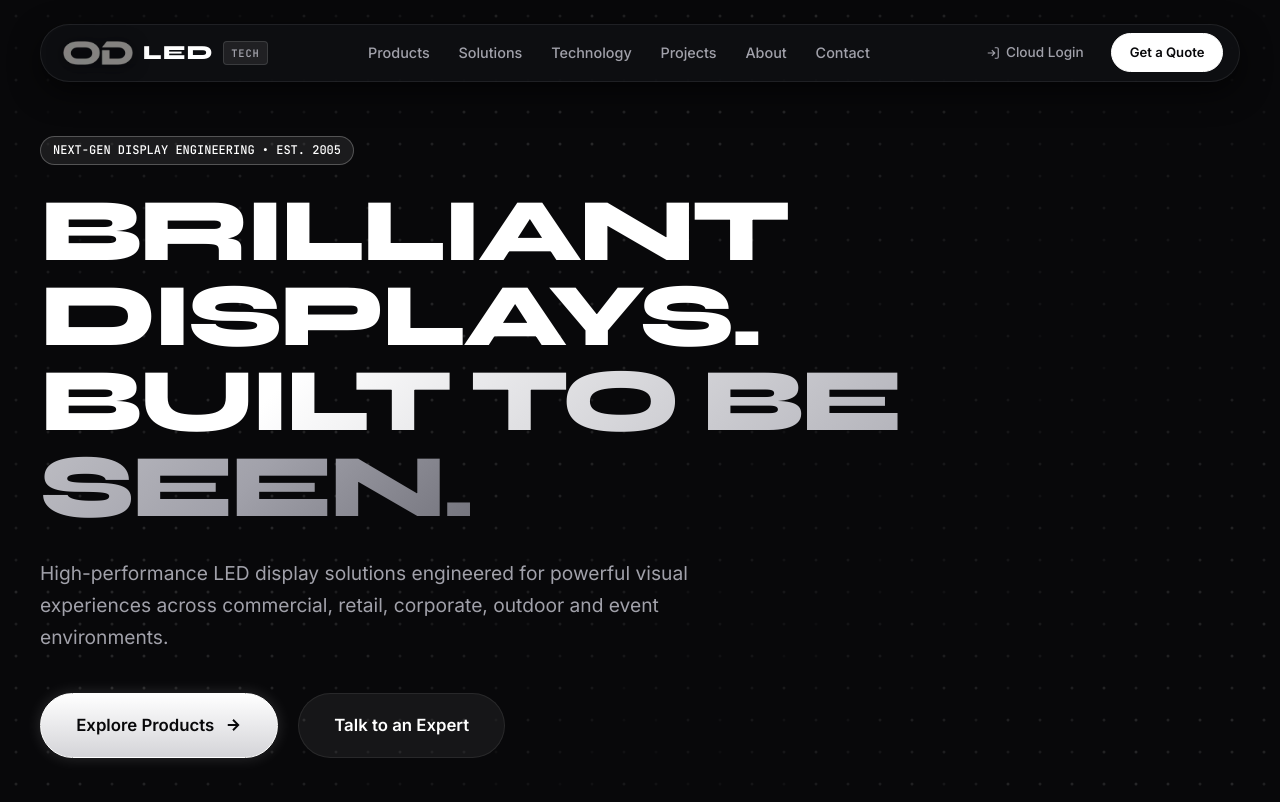
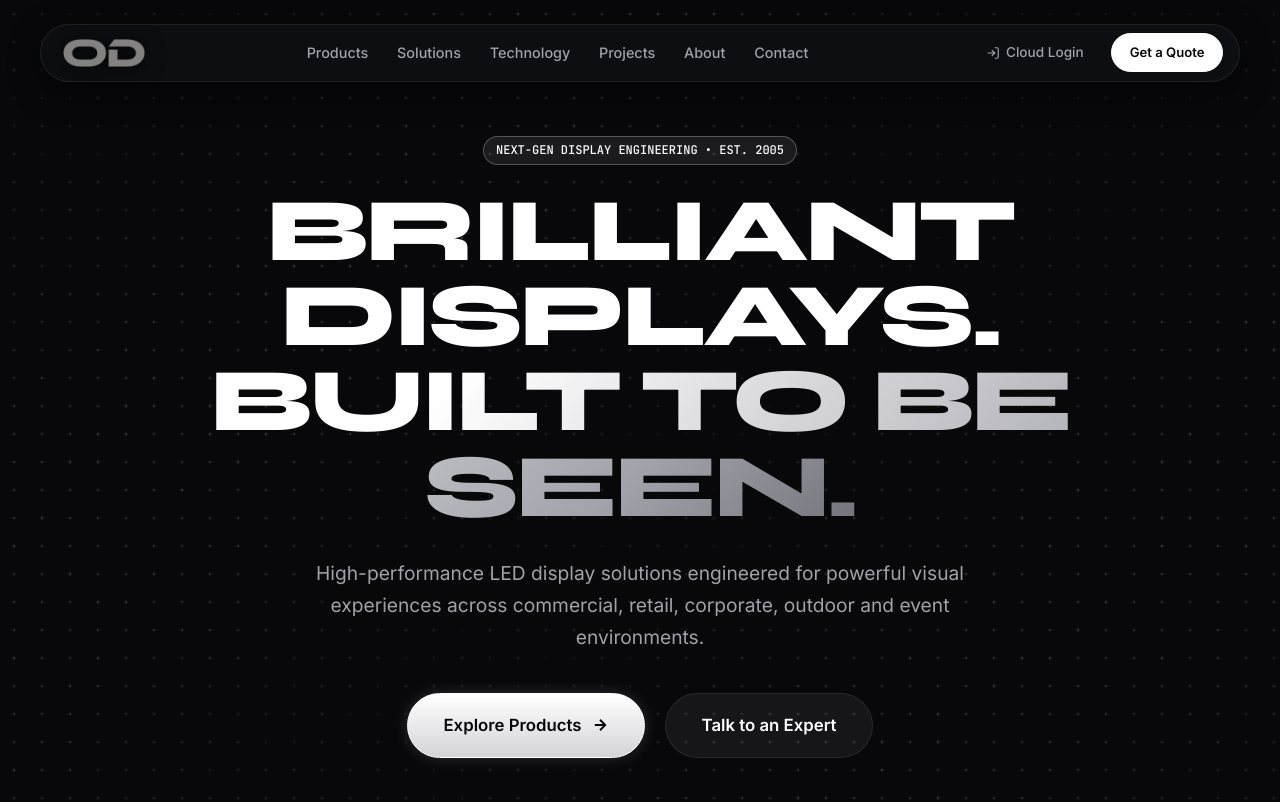
Before and after one commit to pjtssv2009-cmd/odled, a website built with Vite: page index.html in a window 1280 px wide. Shown: the top 802 px of the page. Built offline with nearby package versions, Linux system fonts and the light colour scheme; animation ran at ten frames a second.

Commit message:
Remove LED tag from navbar/footer brand logos, center-align hero text and metrics, and enable vibrant full-color RGB hover effects on hero canvas pixels

```diff
--- a/index.html
+++ b/index.html
@@ -22,9 +22,7 @@
     <div class="container-wide">
       <nav class="nav-wrapper" aria-label="Main Navigation">
         <a href="/" class="brand-logo" aria-label="ODLED Home">
-          <img src="/src/assets/images/od-logo.png" alt="OD" class="brand-logo-img">
-          <span>LED</span>
-          <span class="brand-badge">TECH</span>
+          <img src="/src/assets/images/od-logo.png" alt="ODLED" class="brand-logo-img">
         </a>
 
         <ul class="nav-links">
@@ -842,9 +840,8 @@
     <div class="container">
       <div class="footer-top">
         <div class="footer-brand">
-          <a href="/" class="brand-logo" style="margin-bottom: 0.5rem;">
-            <img src="/src/assets/images/od-logo.png" alt="OD" class="brand-logo-img">
-            <span>LED</span>
+          <a href="/" class="brand-logo" style="margin-bottom: 0.5rem;" aria-label="ODLED Home">
+            <img src="/src/assets/images/od-logo.png" alt="ODLED" class="brand-logo-img">
           </a>
           <p>
             High-performance LED display technology and digital video wall solutions for spaces that demand attention.
--- a/src/css/components.css
+++ b/src/css/components.css
@@ -137,25 +137,35 @@
 .hero-content {
   position: relative;
   z-index: 2;
-  max-width: 950px;
+  max-width: 980px;
+  margin: 0 auto;
+  text-align: center;
+  display: flex;
+  flex-direction: column;
+  align-items: center;
 }
 
 .hero-headline {
   margin-bottom: 1.8rem;
+  text-align: center;
 }
 
 .hero-subtext {
   font-size: clamp(1.1rem, 1.5vw, 1.35rem);
   color: var(--text-secondary);
   line-height: 1.65;
-  max-width: 680px;
+  max-width: 720px;
+  margin-left: auto;
+  margin-right: auto;
   margin-bottom: 2.5rem;
   font-weight: 400;
+  text-align: center;
 }
 
 .hero-cta-group {
   display: flex;
   align-items: center;
+  justify-content: center;
   flex-wrap: wrap;
   gap: 1.25rem;
   margin-bottom: 3.5rem;
@@ -164,14 +174,21 @@
 .hero-metrics-strip {
   display: flex;
   align-items: center;
+  justify-content: center;
+  flex-wrap: wrap;
   gap: clamp(1.5rem, 4vw, 3.5rem);
   padding-top: 2rem;
   border-top: 1px solid var(--border-subtle);
+  width: 100%;
+  max-width: 900px;
+  margin: 0 auto;
 }
 
 .hero-metric-item {
   display: flex;
   flex-direction: column;
+  align-items: center;
+  text-align: center;
   gap: 0.2rem;
 }
 
@@ -198,7 +215,7 @@
   height: 100%;
   z-index: 1;
   pointer-events: none;
-  opacity: 0.55;
+  opacity: 0.85;
 }
 
 /* Introduction Section */
--- a/src/css/layout.css
+++ b/src/css/layout.css
@@ -35,21 +35,28 @@
 
 /* Brand Logo */
 .brand-logo {
-  display: flex;
+  display: inline-flex;
   align-items: center;
   gap: 0.6rem;
-  font-family: var(--font-display);
-  font-size: 1.25rem;
-  font-weight: 800;
-  letter-spacing: 0.05em;
   color: #ffffff;
+  transition: opacity var(--transition-fast);
+}
+
+.brand-logo:hover {
+  opacity: 0.9;
 }
 
 .brand-logo-img {
-  height: 24px;
+  height: 28px;
   width: auto;
+  max-width: 110px;
   object-fit: contain;
-  filter: drop-shadow(0 2px 8px rgba(0, 0, 0, 0.6));
+  filter: drop-shadow(0 2px 10px rgba(0, 0, 0, 0.7));
+  transition: transform var(--transition-fast);
+}
+
+.brand-logo:hover .brand-logo-img {
+  transform: scale(1.04);
 }
 
 .brand-badge {
--- a/src/js/hero-canvas.js
+++ b/src/js/hero-canvas.js
@@ -1,20 +1,23 @@
 /**
- * Hero Canvas: Interactive LED Matrix & Ambient Silver Particle Visualizer
+ * Hero Canvas: Interactive Full-Color Chromatic LED Matrix Visualizer
+ * In resting state, subtle monochrome silver matrix dots pulse.
+ * While hovering in the hero section, pixels dynamically ignite in vibrant, colorful RGB spectrum.
  */
 export function initHeroCanvas() {
   const canvas = document.getElementById('hero-canvas');
   if (!canvas) return;
 
+  const heroSection = document.getElementById('hero') || canvas.closest('.section-hero') || canvas.parentElement;
   const ctx = canvas.getContext('2d');
   let animationFrameId;
   let width, height;
   let dots = [];
-  const spacing = 32; // Grid spacing in px
-  let mouse = { x: -1000, y: -1000, radius: 180 };
+  const spacing = 28; // Grid spacing in px
+  let mouse = { x: -1000, y: -1000, radius: 190 };
 
   function resize() {
-    width = canvas.width = canvas.parentElement.offsetWidth;
-    height = canvas.height = canvas.parentElement.offsetHeight;
+    width = canvas.width = heroSection.offsetWidth;
+    height = canvas.height = heroSection.offsetHeight;
     createGrid();
   }
 
@@ -28,8 +31,7 @@ export function initHeroCanvas() {
         dots.push({
           x: c * spacing + (spacing / 2),
           y: r * spacing + (spacing / 2),
-          baseAlpha: 0.1 + Math.random() * 0.08,
-          currentAlpha: 0.12,
+          baseAlpha: 0.08 + Math.random() * 0.06,
           radius: 1.5
         });
       }
@@ -37,13 +39,29 @@ export function initHeroCanvas() {
   }
 
   window.addEventListener('resize', resize);
-  window.addEventListener('mousemove', (e) => {
+
+  // Track hover only within hero section
+  heroSection.addEventListener('mousemove', (e) => {
     const rect = canvas.getBoundingClientRect();
     mouse.x = e.clientX - rect.left;
     mouse.y = e.clientY - rect.top;
   });
 
-  window.addEventListener('mouseleave', () => {
+  heroSection.addEventListener('mouseleave', () => {
+    mouse.x = -1000;
+    mouse.y = -1000;
+  });
+
+  // Global touch support for mobile devices
+  heroSection.addEventListener('touchmove', (e) => {
+    if (e.touches.length > 0) {
+      const rect = canvas.getBoundingClientRect();
+      mouse.x = e.touches[0].clientX - rect.left;
+      mouse.y = e.touches[0].clientY - rect.top;
+    }
+  }, { passive: true });
+
+  heroSection.addEventListener('touchend', () => {
     mouse.x = -1000;
     mouse.y = -1000;
   });
@@ -59,27 +77,33 @@ export function initHeroCanvas() {
       const dy = mouse.y - dot.y;
       const dist = Math.sqrt(dx * dx + dy * dy);
 
-      // Subtle light pulse across matrix
-      const wave = Math.sin(t + dot.x * 0.005 + dot.y * 0.005);
-      let alpha = dot.baseAlpha + wave * 0.06;
+      // Subtle resting wave across matrix
+      const wave = Math.sin(t + dot.x * 0.006 + dot.y * 0.006);
+      let alpha = dot.baseAlpha + wave * 0.04;
+      let radius = dot.radius;
+      let color = `rgba(255, 255, 255, ${Math.max(0.04, alpha)})`;
 
-      let radius = dot.radius;
-      let color = `rgba(255, 255, 255, ${alpha})`;
-
-      // Mouse proximity illumination
+      // Mouse proximity illumination: Dynamic multi-color RGB chromatic spectrum
       if (dist < mouse.radius) {
         const proximity = 1 - (dist / mouse.radius);
-        alpha = Math.min(1, alpha + proximity * 0.85);
-        radius = dot.radius + proximity * 2;
-        color = `rgba(255, 255, 255, ${alpha})`;
+        alpha = Math.min(1, alpha + proximity * 0.92);
+        radius = dot.radius + proximity * 2.8;
 
-        // Ambient halo
+        // Calculate dynamic RGB color spectrum on hover
+        const angle = Math.atan2(dy, dx);
+        const hue = Math.floor((time * 0.12 + (dot.x * 0.4) + (dot.y * 0.4) + (angle * 180 / Math.PI)) % 360);
+
+        // Core vivid LED dot
+        color = `hsla(${hue}, 100%, 65%, ${alpha})`;
+
+        // Ambient colorful bloom halo around the pixel
         ctx.beginPath();
-        ctx.arc(dot.x, dot.y, radius * 3, 0, Math.PI * 2);
-        ctx.fillStyle = `rgba(228, 228, 231, ${proximity * 0.12})`;
+        ctx.arc(dot.x, dot.y, radius * 3.6, 0, Math.PI * 2);
+        ctx.fillStyle = `hsla(${hue}, 95%, 55%, ${proximity * 0.28})`;
         ctx.fill();
       }
 
+      // Draw LED pixel dot
       ctx.beginPath();
       ctx.arc(dot.x, dot.y, radius, 0, Math.PI * 2);
       ctx.fillStyle = color;
```
Also changed, not shown: about.html (+3 -5 lines), contact.html (+3 -5 lines), product-detail.html (+3 -6 lines), products.html (+3 -6 lines), project-detail.html (+3 -5 lines), projects.html (+3 -5 lines), solutions.html (+3 -6 lines), technology.html (+3 -6 lines).
